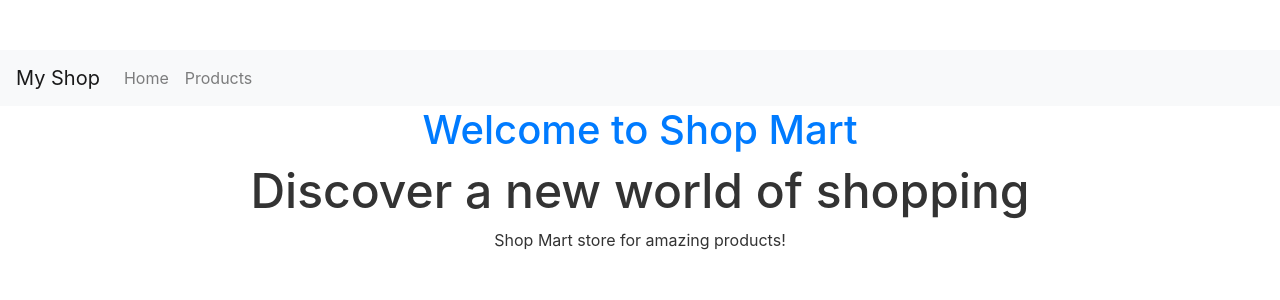
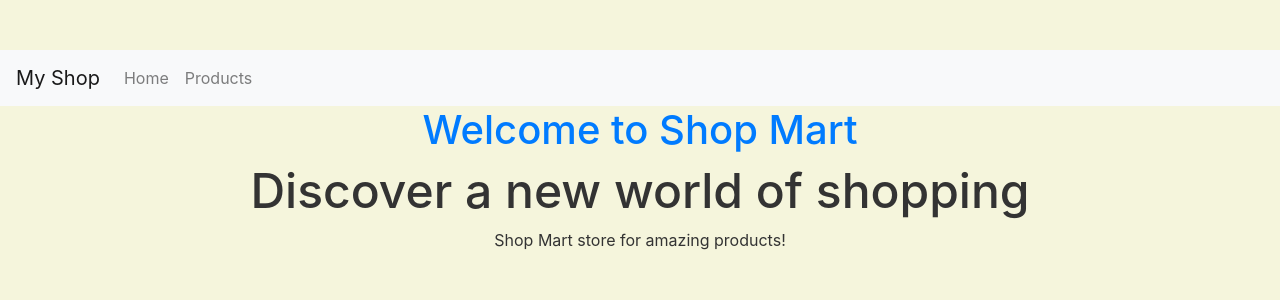
Before and after one commit to anjanaunnikrishnan/flask_app, a Flask app: page / in a window 1280 px wide. Shown: the top 300 px of the page. Run offline with Flask 3, Linux system fonts and the light colour scheme; parts of the project's set-up code (start-up, migrations or seed data) failed here and were passed over; some libraries are stand-ins or nearby versions.

Commit message:
Adding more style

```diff
--- a/static/css/styles.css
+++ b/static/css/styles.css
@@ -1,5 +1,6 @@
 body {
     padding-top: 50px;
+    background-color: beige;
 
 }
 
```
